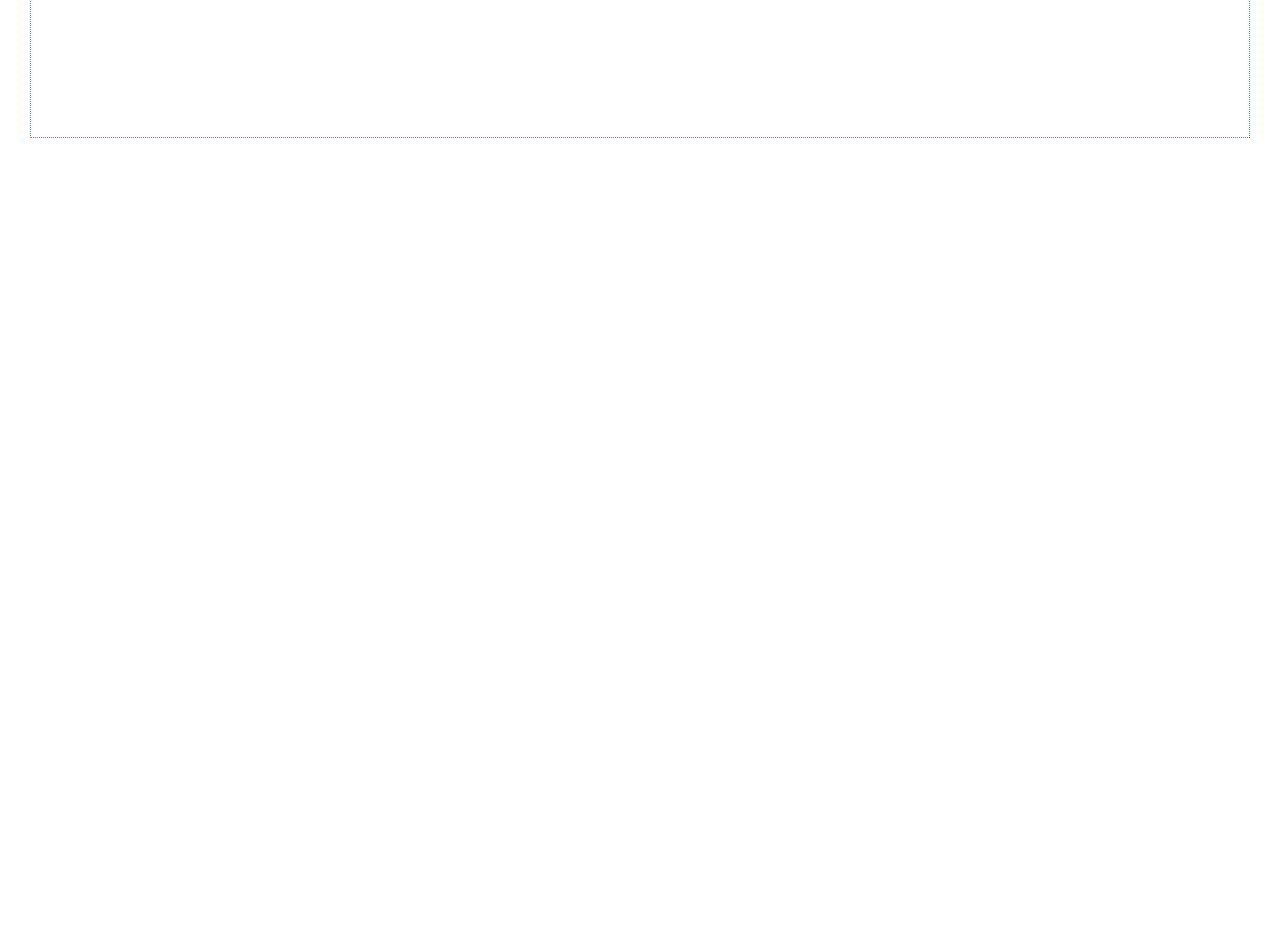
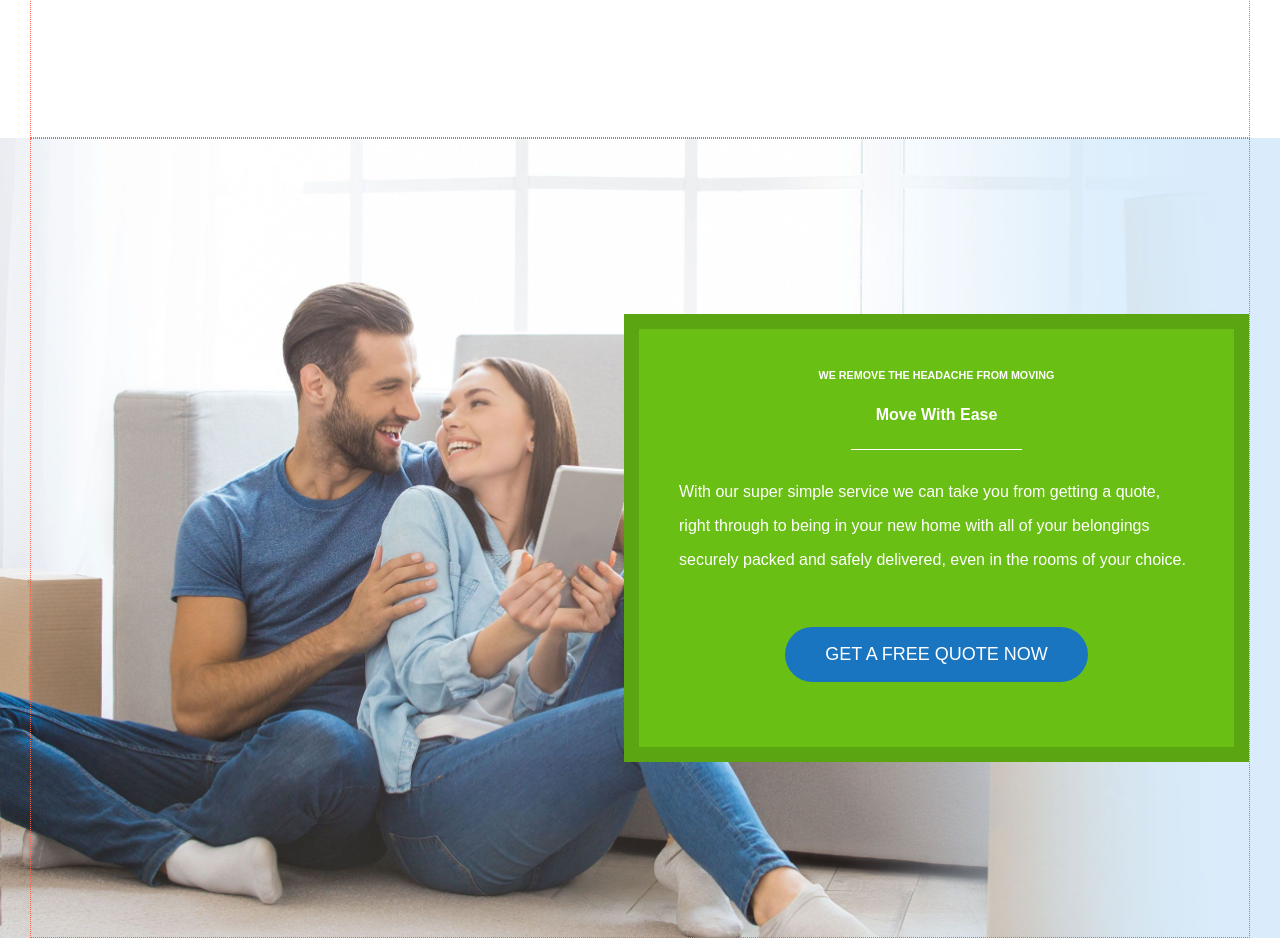
Before and after one commit to Luigidefilippo/proj-html-vuejs, a Vue app: page / in a window 1280 px wide. Shown: the part 2440-3378 px from the top of the page. Before the commit the page ends 2578 px from the top, so only its background shows below. Built offline with nearby package versions, Linux system fonts and the light colour scheme.

Commit message:
ADD Section 5

```diff
--- a/src/components/mainComponents/mainSection5.vue
+++ b/src/components/mainComponents/mainSection5.vue
@@ -5,10 +5,69 @@ export default{
 </script>
 
 <template>
-
+ <section class="s5">
+        <div class="container">
+            <div class="card">
+                <div class="cardText">
+                    <h6>WE REMOVE THE HEADACHE FROM MOVING</h6>
+                    <h4>Move With Ease</h4>
+                    <p>With our super simple service we can take you from getting a quote, right through to being in your new home with all of your belongings securely packed and safely delivered, even in the rooms of your choice.
+                    </p>
+                    <a href="#" class="button">GET A FREE QUOTE NOW </a>
+                </div>
+            </div>
+        </div>
+    </section>
 </template>
 
 
 <style lang="scss">
+@use '../style/partials/colors' as*;
+
+.s5 {
+    height: 800px;
+    background-image: url(../../../public/avada-movers-movewithease-background-new.jpg);
+    background-position: top left;
+    background-size: cover;
+    padding: 0 30px;
+    .container {
+        height: 100%;
+        display: flex;
+        justify-content: flex-end;
+        align-items: center;
+        .card {
+            background-color: $cardS5Border;
+            width: 625px;
+            padding: 15px;
+            .cardText {
+                background-color: $lima;
+                padding: 40px;
+                display: flex;
+                flex-direction: column;
+                justify-content: flex-start;
+                align-items: center;
+                gap: 25px;
+                h6,
+                h4
+                {
+                    color: white;
+                }
+                p{
+                    color: white;
+                    line-height: 34px;
+                }
+                h4 {
+                    padding: 0 25px 25px 25px;
+                    border-bottom: 1px solid white;
+                }
+                a {
+                    font-size: 18px;
+                    padding: 17px 40px;
+                    margin: 25px 0;
+                }
+            }
+        }
+    }
+}
 
 </style>
```
